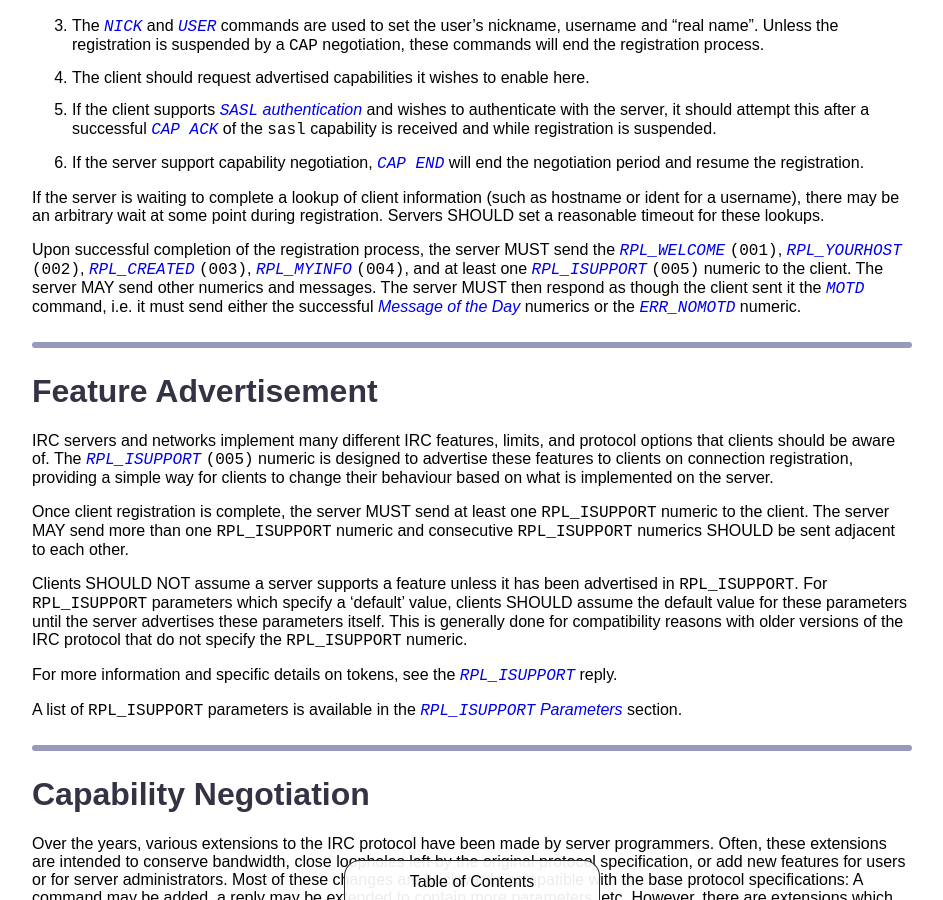
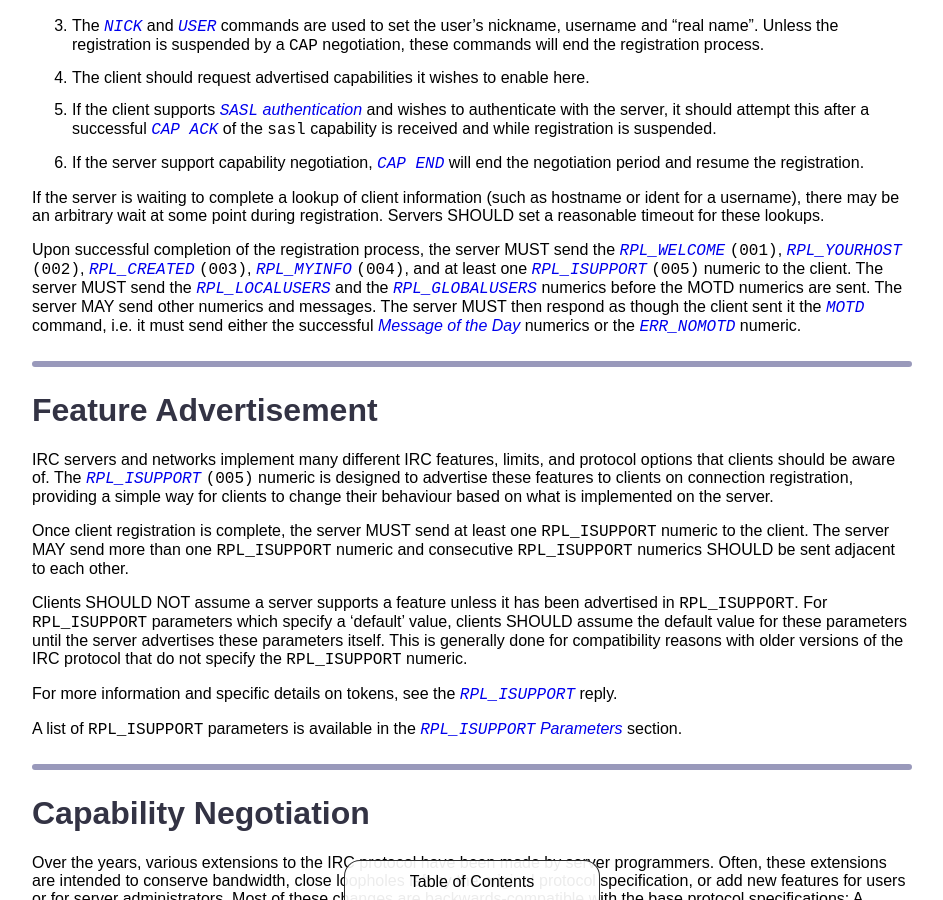
Before and after one commit to ircdocs/modern-irc, a Jekyll site: the page built from index.md, in a window 1280 px wide and 900 px high, scrolled down 9962 px. Shown: the whole window, without its empty margins (168-1111 px from the left). Built offline with Jekyll 4.4.1, drawn with Linux system fonts in a browser that asks for light colours.

Commit message:
registration: Specify RPL_LOCALUSERS and RPL_GLOBALUSERS, since it is sent by EVERYTHING

```diff
--- a/index.md
+++ b/index.md
@@ -419,7 +419,7 @@ The commands specified in steps 1-3 should be sent on connection. If the server
 
 If the server is waiting to complete a lookup of client information (such as hostname or ident for a username), there may be an arbitrary wait at some point during registration. Servers SHOULD set a reasonable timeout for these lookups.
 
-Upon successful completion of the registration process, the server MUST send the [`RPL_WELCOME`](#rplwelcome-001) `(001)`, [`RPL_YOURHOST`](#rplyourhost-002) `(002)`, [`RPL_CREATED`](#rplcreated-003) `(003)`, [`RPL_MYINFO`](#rplmyinfo-004) `(004)`, and at least one [`RPL_ISUPPORT`](#rplisupport-005) `(005)` numeric to the client. The server MAY send other numerics and messages. The server MUST then respond as though the client sent it the [`MOTD`](#motd-message) command, i.e. it must send either the successful [Message of the Day](#motd-message) numerics or the [`ERR_NOMOTD`](#errnomotd-422) numeric.
+Upon successful completion of the registration process, the server MUST send the [`RPL_WELCOME`](#rplwelcome-001) `(001)`, [`RPL_YOURHOST`](#rplyourhost-002) `(002)`, [`RPL_CREATED`](#rplcreated-003) `(003)`, [`RPL_MYINFO`](#rplmyinfo-004) `(004)`, and at least one [`RPL_ISUPPORT`](#rplisupport-005) `(005)` numeric to the client. The server MUST send the [`RPL_LOCALUSERS`](#rpllocalusers-264) and the [`RPL_GLOBALUSERS`](#rplglobalusers-265) numerics before the MOTD numerics are sent. The server MAY send other numerics and messages. The server MUST then respond as though the client sent it the [`MOTD`](#motd-message) command, i.e. it must send either the successful [Message of the Day](#motd-message) numerics or the [`ERR_NOMOTD`](#errnomotd-422) numeric.
 
 
 ---
```
